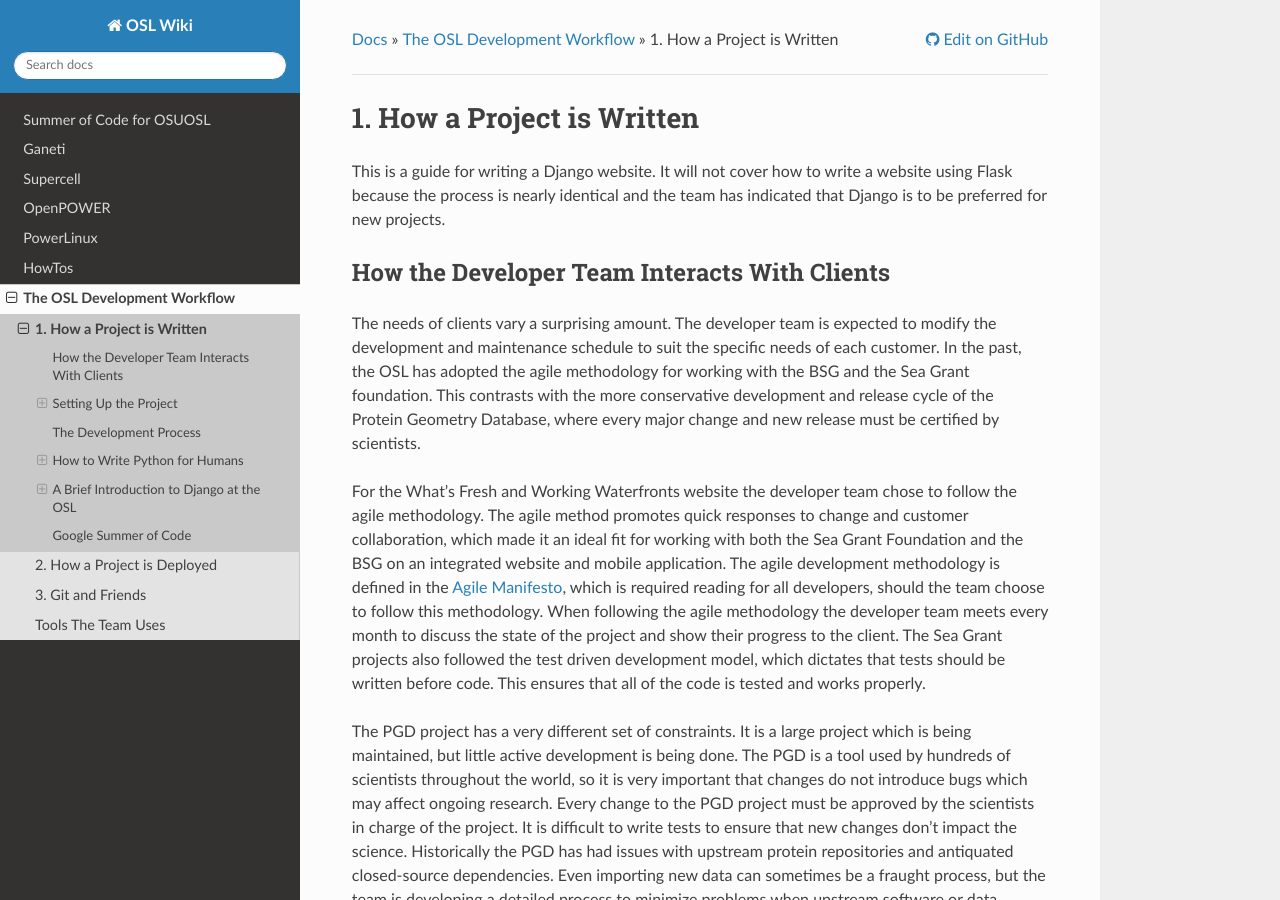
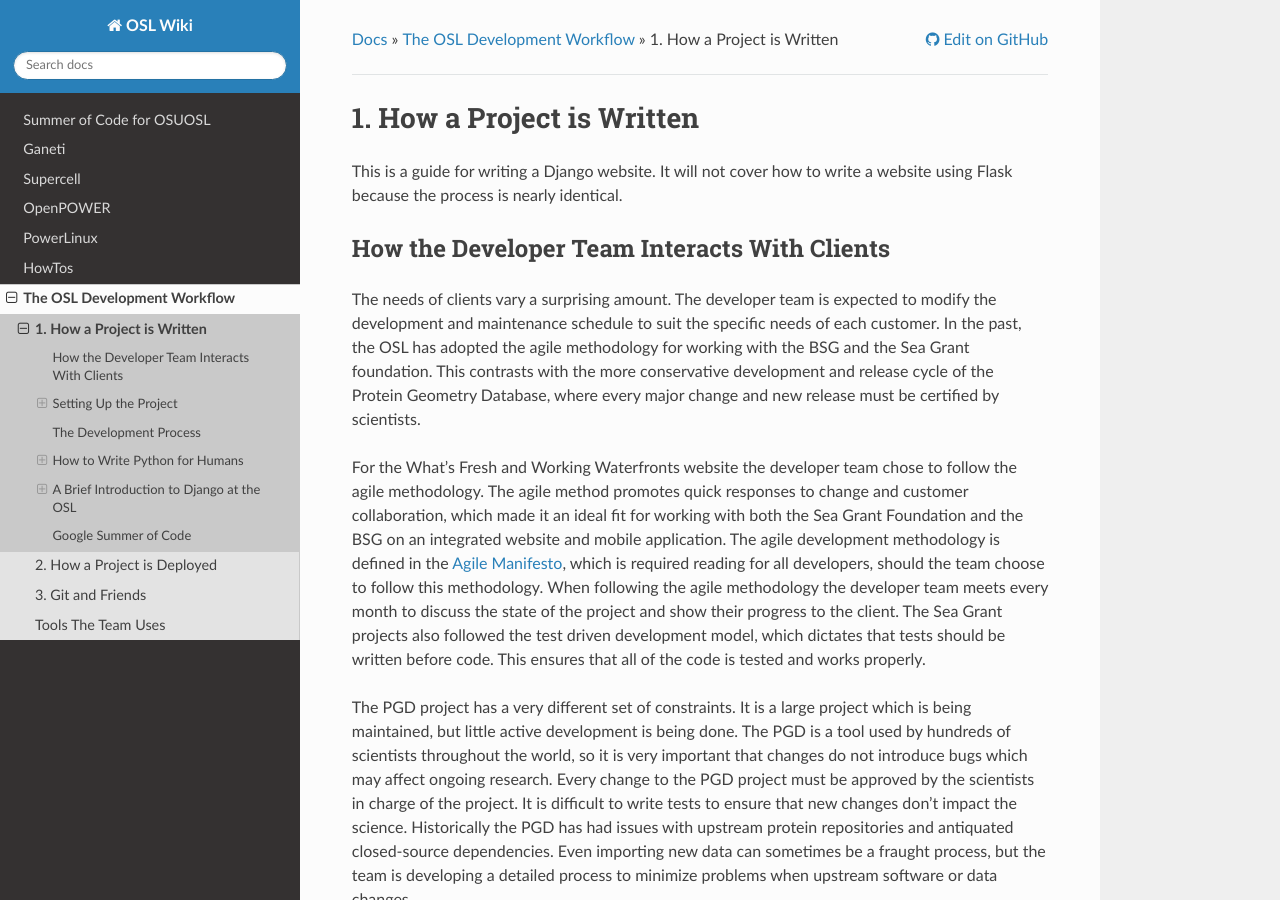
Before and after one commit to osuosl/wiki, a Sphinx documentation site: the page built from source/development_process/1_development.rst, in a window 1280 px wide and 900 px high. Built offline with Sphinx 7.4.7 and the Read the Docs theme 2.0.0, drawn with Linux system fonts in a browser that asks for light colours.

Commit message:
Remove comment about team preferring flask

```diff
--- a/source/development_process/1_development.rst
+++ b/source/development_process/1_development.rst
@@ -1,8 +1,7 @@
 1. How a Project is Written
 ===========================
 This is a guide for writing a Django website. It will not cover
-how to write a website using Flask because the process is nearly identical and
-the team has indicated that Django is to be preferred for new projects.
+how to write a website using Flask because the process is nearly identical.
 
 
 How the Developer Team Interacts With Clients
```
